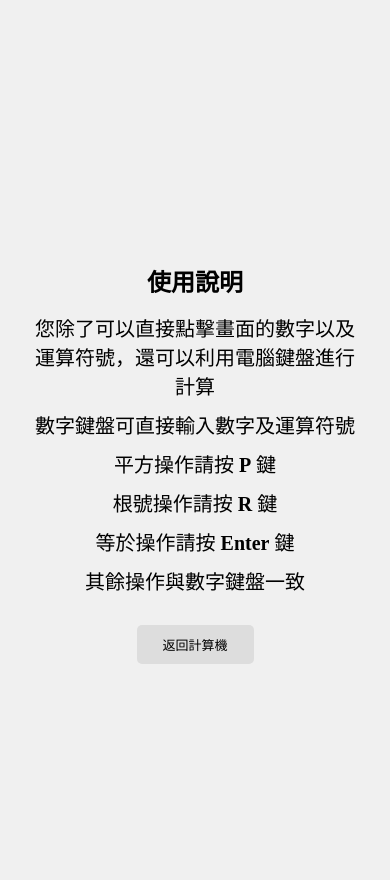
After one commit to Translation-regulator/Calculator, a Flask app: page /help in a window 390 px wide. The commit adds this page. Run offline with Flask 3, Linux system fonts and the light colour scheme.

Commit message:
新增說明

```diff
--- a/app.py
+++ b/app.py
@@ -42,6 +42,10 @@ def calculate_route():
 
     return jsonify({'result': result})
 
+@app.route('/help')
+def help_page():
+    return render_template('help.html')
+
 # 啟動 Flask 應用程序
 if __name__ == '__main__':
     app.run(debug=True, port=3000)
--- a/static/styles.css
+++ b/static/styles.css
@@ -44,6 +44,41 @@ button:hover {
     background-color: #bbb;
 }
 
+nav{
+    width:70px;
+    padding: 10px;
+    text-align: center;
+    background-color:rgb(170, 169, 168);
+    cursor: pointer;
+    font-weight: bold;
+    font-family: 'DFKai-sb';
+}
+
+.help-container {
+    text-align: center;
+    margin-top: 50px;
+    font-family: 'DFKai-sb';
+}
+
+.help-container h1 {
+    font-size: 40px;
+    margin-bottom: 20px;
+}
+
+.help-descript {
+    margin-bottom: 10px;
+    font-size: 20px;
+}
+
+.help-container button {
+    font-size: 23px; /* 调整按钮的字体大小 */
+    width: 10vw;  /* 增加按钮宽度 */
+    height: 5vw; /* 增加按钮高度 */
+    margin-top: 20px;
+    padding: 10px 20px;
+
+}
+
 /* 手機板模式 */
 @media (max-width: 768px) {
     body {
@@ -70,4 +105,30 @@ button:hover {
     .buttons {
         gap: 3vw; /* 调整按钮间距 */
     }
+
+    .help-container {
+        margin-top: 30px;  /* 縮小頂部邊距 */
+        padding: 15px;  /* 增加內部間距 */
+    }
+
+    .help-container h1 {
+        font-size: 24px;  /* 減小標題字體大小 */
+        margin-bottom: 15px;
+    }
+
+    .help-container p, .help-container ul {
+        font-size: 16px;  /* 減小文字字體大小 */
+        margin-bottom: 15px;
+    }
+
+    .help-container ul {
+        padding-left: 20px;  /* 調整列表的縮進 */
+    }
+
+    .help-container button {
+        font-size: 13px; /* 调整按钮的字体大小 */
+        width: 30vw;  /* 增加按钮宽度 */
+        height: 10vw; /* 增加按钮高度 */
+
+    }
 }
--- /dev/null
+++ b/templates/help.html
@@ -0,0 +1,26 @@
+<!DOCTYPE html>
+<html lang="en">
+<head>
+    <meta charset="UTF-8">
+    <meta name="viewport" content="width=device-width, initial-scale=1.0">
+    <title>使用說明</title>
+    <link rel="stylesheet" href="{{ url_for('static', filename='styles.css') }}">
+</head>
+<body>
+    <div class="help-container">
+        <h1>使用說明</h1>
+        <div class="help-descript">您除了可以直接點擊畫面的數字以及運算符號，還可以利用電腦鍵盤進行計算</div>
+        <div class="help-descript">數字鍵盤可直接輸入數字及運算符號</div>
+        <div class="help-descript">平方操作請按 <strong>P</strong> 鍵</div>
+        <div class="help-descript">根號操作請按 <strong>R</strong> 鍵</div>
+        <div class="help-descript">等於操作請按 <strong>Enter</strong> 鍵</div>
+        <div class="help-descript">其餘操作與數字鍵盤一致</div>
+
+
+
+
+
+        <button onclick="window.location.href='/'">返回計算機</button>
+    </div>
+</body>
+</html>
--- a/templates/index.html
+++ b/templates/index.html
@@ -7,6 +7,8 @@
     <link rel="stylesheet" href="{{ url_for('static', filename='styles.css') }}">
 </head>
 <body>
+    <div style="display: block;">
+        <nav onclick="window.location.href='/help'">使用說明</nav>
         <div class="calculator">
             <!-- 顯示數學表達式和結果的輸入框 -->
             <input type="text" id="expression" disabled>
@@ -35,6 +37,9 @@
             </div>
 
         </div>
+    </div>
+
+
 
     <script src="{{ url_for('static', filename='script.js') }}"></script>
 </body>
```
Lines whose indentation alone changed are shown as unchanged.
